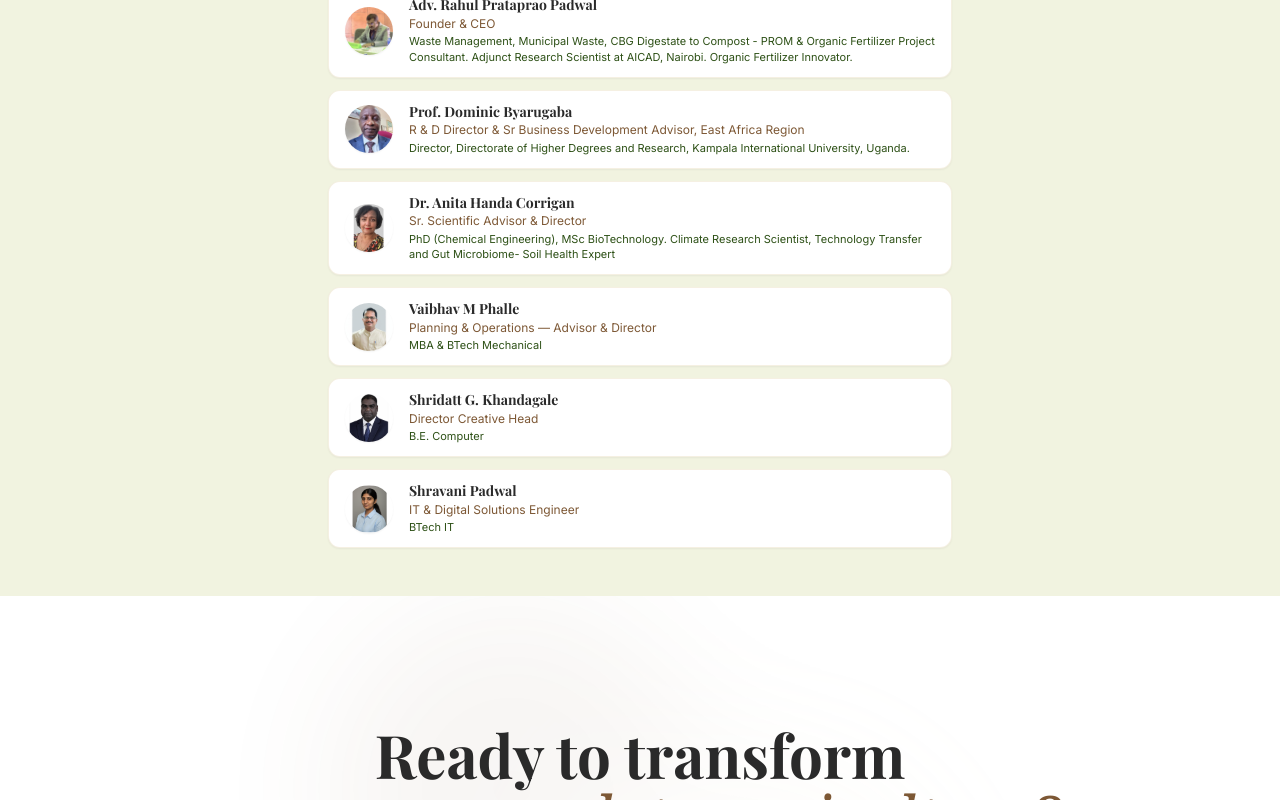
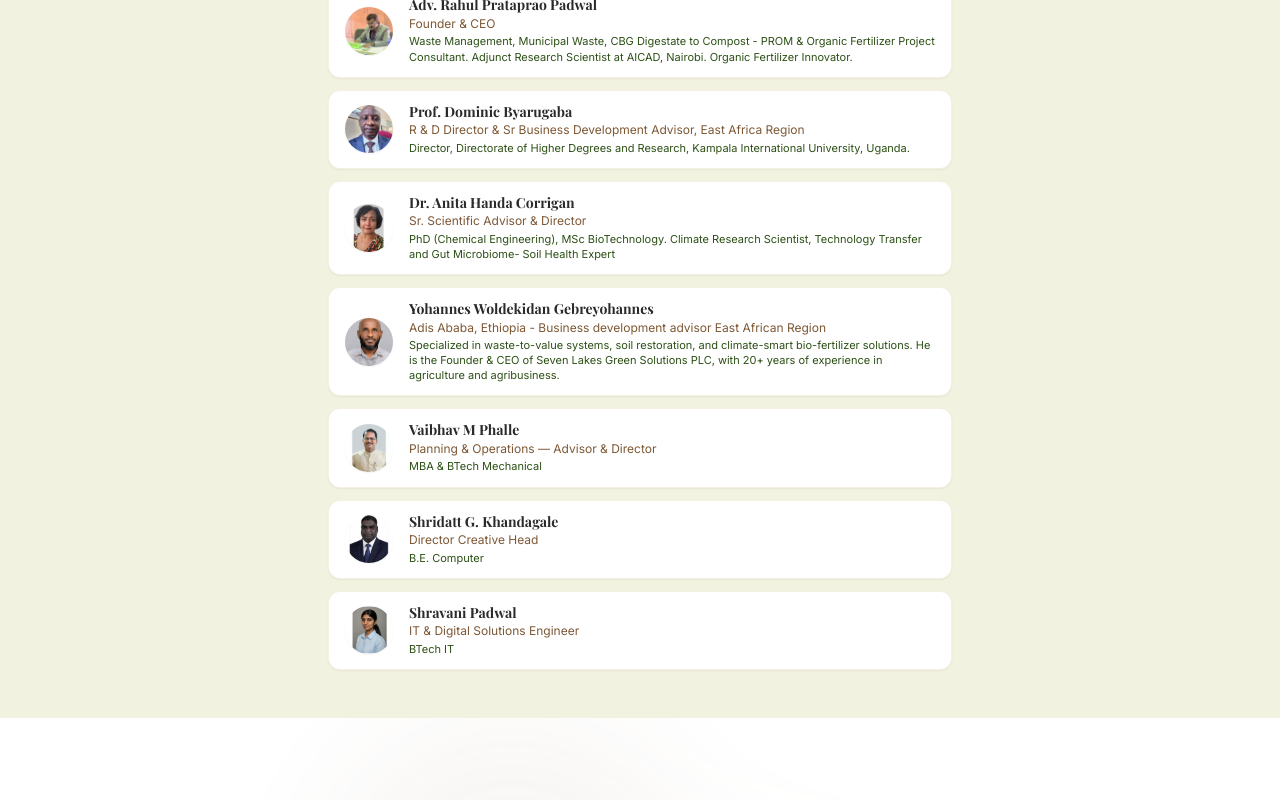
Before and after one commit to Shravani49/shriram-agro, a Next.js app: page /about in a window 1280 px wide. Shown: the part 2063-2863 px from the top of the page. Built offline with nearby package versions, Linux system fonts and the light colour scheme.

Commit message:
yohaness changes

```diff
--- a/src/app/about/page.js
+++ b/src/app/about/page.js
@@ -240,6 +240,7 @@ export default function AboutPage() {
               },
               { name: "Prof. Dominic Byarugaba", role: "R & D Director & Sr Business Development Advisor, East Africa Region", qualification: "Director, Directorate of Higher Degrees and Research, Kampala International University, Uganda.", image: "/images/byrugaba.png" },
               { name: "Dr. Anita Handa Corrigan", role: "Sr. Scientific Advisor & Director", qualification: "PhD (Chemical Engineering), MSc BioTechnology. Climate Research Scientist, Technology Transfer and Gut Microbiome- Soil Health Expert", image: "/images/anita.png" },
+              { name: "Yohannes Woldekidan Gebreyohannes", role: "Adis Ababa, Ethiopia - Business development advisor East African Region",qualification:" Specialized in waste-to-value systems, soil restoration, and climate-smart bio-fertilizer solutions. He is the Founder & CEO of Seven Lakes Green Solutions PLC, with 20+ years of experience in agriculture and agribusiness.", image: "/images/yohaness.png" },
               { name: "Vaibhav M Phalle", role: "Planning & Operations — Advisor & Director", qualification: "MBA & BTech Mechanical", image: "/images/vaibhav.png" },
               { name: "Shridatt G. Khandagale", role: "Director Creative Head", qualification: "B.E. Computer", image: "/images/shridatt.png" },
               { name: "Shravani Padwal", role: "IT & Digital Solutions Engineer", qualification: "BTech IT", image: "/images/shravani.png" },
```
Also changed, not shown: public/images/yohaness.png (added).
